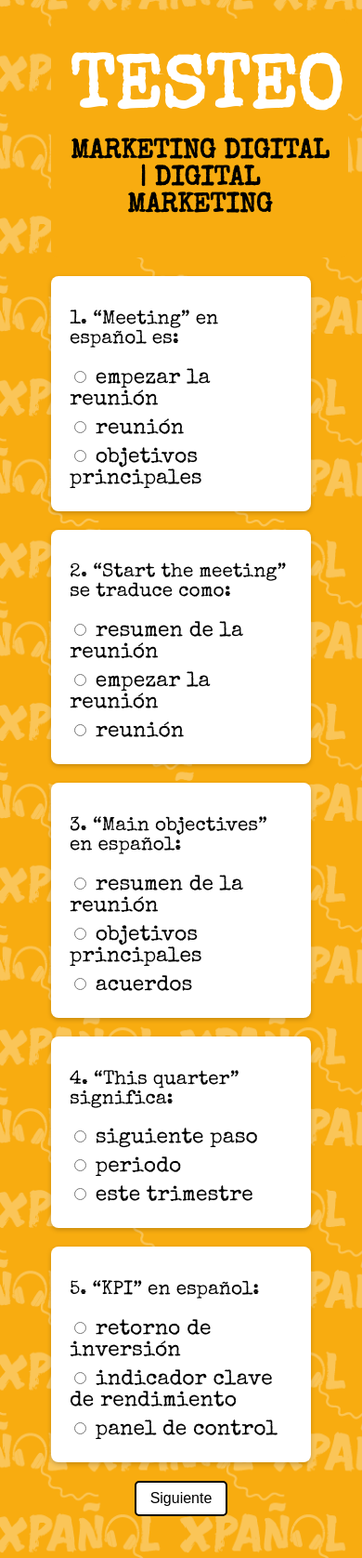
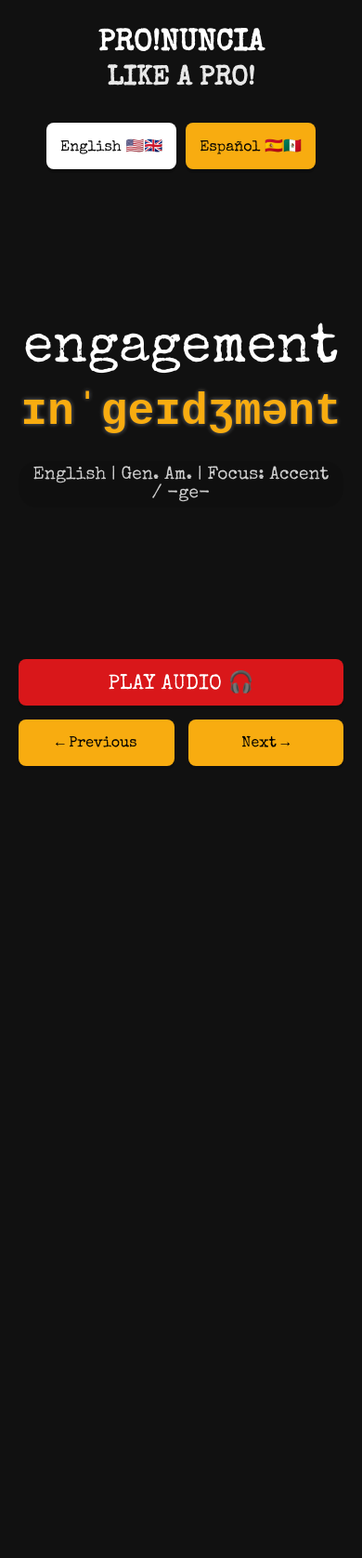
Before and after one commit to xpanol/PRONUNCIALIKEAPRO, a plain HTML site: page index.html in a window 390 px wide. Shown: the whole page at 93% size. After the commit the page ends 844 px from the top, so only its background shows below. Drawn offline with nearby package versions, Linux system fonts and the light colour scheme.

Commit message:
Actualizar index.html

```diff
--- a/index.html
+++ b/index.html
@@ -1,329 +1,415 @@
 <!DOCTYPE html>
-<html lang="es">
+<html lang="en">
 <head>
 <meta charset="UTF-8">
-<title>TESTEO - MARKETING DIGITAL | DIGITAL MARKETING</title>
-<link href="https://fonts.googleapis.com/css2?family=Special+Elite&display=swap" rel="stylesheet">
+<meta name="viewport" content="width=device-width, initial-scale=1.0">
+<title>PRO!NUNCIA LIKE A PRO!</title>
+<link href="https://fonts.googleapis.com/css?family=Special+Elite&display=swap" rel="stylesheet">
 <style>
-/* Cała strona */
-body {
-  font-family: 'Special Elite', cursive;
-  padding: 20px;
-  margin:0;
-  background: #f8ac10;
-  color: #000;
-  display: flex;
-  justify-content: center;
-  position: relative;
-  overflow: hidden;
+/* --- BASE STYLES --- */
+:root {
+    --bg-english: #111;
+    --text-english: white;
+    --accent-english: #F8AC10;
+    --bg-spanish: #F8AC10;
+    --text-spanish: black;
+    --accent-spanish: #D9171A;
 }
 
-/* Pseudo-element dla wzoru */
-body::before {
-  content:'';
-  position: absolute;
-  top:0; left:0;
-  width:100%; height:100%;
-  background: url('XPANOL_SEAMLESS.png') repeat;
-  background-size: 200px; /* wielkość wzoru */
-  opacity: 0.3; /* tu zmieniasz przezroczystość */
-  pointer-events: none; /* nie blokuje kliknięć */
-  z-index:0;
+body {
+    font-family: 'Special Elite', monospace;
+    background-color: var(--bg-english);
+    color: var(--text-english);
+    display: flex;
+    flex-direction: column;
+    justify-content: center;
+    align-items: center;
+    min-height: 100vh;
+    margin: 0;
+    padding: 20px;
+    box-sizing: border-box;
+    text-align: center;
+    transition: background-color 0.5s ease, color 0.5s ease;
+    overflow-x: hidden;
 }
 
-/* Kontener quizu */
-#quiz-wrapper {
-  width: 80%;
-  max-width: 900px;
-  position: relative;
-  z-index:1; /* nad wzorem */
+body.english { background-color: var(--bg-english); color: var(--text-english); }
+body.spanish { background-color: var(--bg-spanish); color: var(--text-spanish); }
+
+h1 {
+    margin: 10px 0 30px 0;
+    font-size: clamp(2rem, 5vw, 2.8em);
+    line-height: 1.1;
+    color: inherit;
+}
+h1 span {
+    display: block;
+    font-size: 0.9em;
+    margin-top: 5px;
+    opacity: 0.9;
 }
 
-/* Duży prostokąt nagłówka */
-#header-box {
-  width: 100%;
-  background-color: #f8ac10; /* nasz żółty */
-  padding: 40px 20px;
-  text-align: center;
-  border-radius: 8px;
-  margin-bottom: 20px;
+/* --- MENU & NAVIGATION --- */
+.language-switcher {
+    margin-bottom: 30px;
+    position: relative;
+    z-index: 100;
+    display: flex;
+    justify-content: center;
+    gap: 10px;
 }
 
-#header-box h1 {
-  font-size: 80px;
-  color: #fff;
-  margin: 0 0 10px 0;
+.lang-group { position: relative; }
+
+.main-lang-btn {
+    background-color: black;
+    color: white;
+    /* ZMIANA: Usunięcie obramowania */
+    border: none;
+    padding: 10px 15px;
+    font-size: 1.1em;
+    cursor: pointer;
+    font-family: 'Special Elite', monospace;
+    border-radius: 8px;
+    box-shadow: 0 4px 0 rgba(0,0,0,0.2);
+    transition: all 0.2s ease;
+    height: 55px;
+    min-width: 140px;
+    display: flex;
+    align-items: center;
+    justify-content: center;
 }
 
-#header-box h2 {
-  font-size: 1.8em;
-  color: #000;
-  margin: 0;
+.main-lang-btn:active { transform: translateY(2px); box-shadow: 0 2px 0 rgba(0,0,0,0.2); }
+
+/* Usunięcie koloru obramowania, teraz zmieniany będzie tylko kolor tła/tekstu */
+#englishSectionButton.active, #englishSectionButton:hover { background-color: white; color: black; }
+#spanishSectionButton { background-color: var(--accent-english); color: black; }
+#spanishSectionButton.active, #spanishSectionButton:hover { background-color: var(--accent-spanish); color: white; }
+
+.dialect-menu {
+    display: none;
+    position: absolute;
+    top: 110%;
+    left: 0;
+    width: 100%;
+    background-color: white;
+    /* Obramowanie menu zostaje */
+    border: 2px solid black;
+    border-radius: 8px;
+    overflow: hidden;
+    box-shadow: 0 5px 15px rgba(0,0,0,0.3);
+    flex-direction: column;
+    z-index: 101;
+}
+.dialect-menu.show { display: flex; animation: fadeIn 0.2s ease; }
+
+.dialect-menu button {
+    width: 100%;
+    font-family: inherit;
+    font-size: 1em;
+    /* ZMIANA: Usunięcie obramowania */
+    border: none;
+    border-bottom: 1px solid #eee;
+    padding: 12px;
+    cursor: pointer;
+    background-color: white;
+    color: black;
+    transition: background 0.2s;
+}
+.dialect-menu button:hover { background-color: #f0f0f0; font-weight: bold; }
+
+/* --- FLASHCARD AREA --- */
+.flashcard {
+    display: flex;
+    flex-direction: column;
+    align-items: center;
+    justify-content: center;
+    flex-grow: 1;
+    margin-bottom: 30px;
+    width: 100%;
 }
 
-/* Pytania */
-.question {
-  margin-bottom:20px;
-  padding:15px 20px;
-  background:#fff;
-  border-radius:8px;
-  box-shadow:0 2px 5px rgba(0,0,0,0.2);
-  font-size:1.3em;
-}
-.options label {
-  display:block;
-  margin:8px 0;
-  cursor:pointer;
-  font-size:1.1em;
-  color:#000;
-}
-input[type="radio"] {
-  accent-color: #f8ac10;
-}
-.feedback {
-  margin-top:8px;
-  font-weight:bold;
-  font-size:1.1em;
-}
-.correct { color: green; }
-.wrong { color: red; }
-
-#resultado {
-  margin-top:25px;
-  font-weight:bold;
-  font-size:1.5em;
-  text-align:center;
-}
-#pagination {
-  text-align:center;
-  margin-top:20px;
-}
-button {
-  background:#fff;
-  border:2px solid #000;
-  border-radius:5px;
-  padding:8px 15px;
-  font-size:1em;
-  cursor:pointer;
-  margin: 0 5px;
+#currentWord {
+    font-size: clamp(3.5rem, 15vw, 10em);
+    margin: 0 0 10px 0;
+    line-height: 1.1;
+    word-break: break-word;
 }
 
-/* Modale */
-.modal {
-  display:none;
-  position:fixed;
-  z-index:9999;
-  left:0; top:0;
-  width:100%; height:100%;
-  background-color:rgba(0,0,0,0.7);
-  justify-content:center;
-  align-items:center;
+#phoneticTranscription {
+    font-size: clamp(3rem, 10vw, 7em);
+    margin: 0 0 20px 0;
+    font-family: 'Courier New', monospace;
+    line-height: 1;
+    min-height: 1.2em;
+    font-weight: bold;
 }
-.modal-content {
-  background:#fff;
-  padding:40px 60px;
-  border-radius:10px;
-  text-align:center;
-  max-width:600px;
-  animation:bounceIn 1s forwards;
+
+#contextInfo {
+    font-size: 1.2em;
+    opacity: 0.8;
+    background: rgba(0,0,0,0.1);
+    padding: 5px 15px;
+    border-radius: 20px;
 }
-.modal h1 {
-  font-size:3em;
-  margin-bottom:20px;
+
+/* --- CONTROLS --- */
+.button-group {
+    display: flex;
+    flex-direction: column;
+    align-items: center;
+    width: 100%;
+    max-width: 400px;
 }
-#modal-success h1 {
-  color: #f8ac10;
+
+.navigation-row {
+    display: flex;
+    justify-content: space-between;
+    width: 100%;
+    gap: 15px;
 }
-.modal p {
-  font-size:1.5em;
+
+.control-btn {
+    font-size: 1.2em;
+    font-family: 'Special Elite', monospace;
+    cursor: pointer;
+    transition: all 0.2s ease;
+    border-radius: 8px;
+    /* ZMIANA: Usunięcie domyślnego obramowania */
+    border: none;
+    box-shadow: 0 4px 0 rgba(0,0,0,0.2);
+    height: 60px;
+    display: flex;
+    align-items: center;
+    justify-content: center;
 }
-@keyframes bounceIn {
-  0%{transform:scale(0.5);opacity:0;}
-  60%{transform:scale(1.2);opacity:1;}
-  100%{transform:scale(1);opacity:1;}
+.control-btn:active { transform: translateY(2px); box-shadow: 0 2px 0 rgba(0,0,0,0.2); }
+
+#playAudioButton {
+    width: 100%;
+    font-size: 1.4em;
+    background-color: var(--accent-spanish);
+    color: white;
+    margin-bottom: 15px;
+    /* ZMIANA: Usunięcie obramowania */
+    border: none;
+}
+#playAudioButton:hover { background-color: white; color: black; }
+
+.nav-btn { width: 48%; }
+/* Usunięcie obramowania z nav-btn i usunięcie zbędnych reguł border-color z hover/active */
+body.english .nav-btn { background-color: var(--accent-english); color: black; }
+body.english .nav-btn:hover { background-color: white; }
+body.spanish .nav-btn { background-color: black; color: white; }
+body.spanish .nav-btn:hover { background-color: white; color: black; }
+
+@keyframes fadeIn {
+    from { opacity: 0; transform: translateY(-10px); }
+    to { opacity: 1; transform: translateY(0); }
+}
+
+@media (max-width: 600px) {
+    .language-switcher { flex-direction: row; flex-wrap: wrap; }
+    .main-lang-btn { font-size: 1em; height: 50px; min-width: 120px; }
+    .control-btn { height: 50px; font-size: 1em; }
 }
 </style>
 </head>
-<body>
+<body class="english">
 
-<div id="quiz-wrapper">
+    <h1>PRO!NUNCIA<br><span>LIKE A PRO!</span></h1>
 
-  <div id="header-box">
-    <h1>TESTEO</h1>
-    <h2>MARKETING DIGITAL | DIGITAL MARKETING</h2>
-  </div>
+    <div class="language-switcher">
+        <div class="lang-group">
+            <button id="englishSectionButton" class="main-lang-btn active">English 🇺🇸🇬🇧</button>
+            <div id="englishMenu" class="dialect-menu">
+                <button data-dialect="1">🇺🇸 Gen. Am.</button>
+                <button data-dialect="2">🇬🇧 UK-RP</button>
+            </div>
+        </div>
 
-  <div id="quiz-container"></div>
-  <div id="pagination"></div>
-  <div id="resultado"></div>
-</div>
+        <div class="lang-group">
+            <button id="spanishSectionButton" class="main-lang-btn">Español 🇪🇸🇲🇽</button>
+            <div id="spanishMenu" class="dialect-menu">
+                <button data-dialect="1">🇪🇸 Castilian</button>
+                <button data-dialect="2">🇲🇽 Lat. Am.</button>
+            </div>
+        </div>
+    </div>
 
-<!-- Modale -->
-<div id="modal-success" class="modal">
-  <div class="modal-content">
-    <h1>¡ENHORABUENA!</h1>
-    <p>LO HAS CONSEGUIDO :)</p>
-  </div>
-</div>
+    <div class="flashcard">
+        <div id="currentWord">Loading...</div>
+        <div id="phoneticTranscription"></div>
+        <div id="contextInfo"></div>
+    </div>
 
-<div id="modal-try" class="modal">
-  <div class="modal-content">
-    <h1>¡INTÉNTALO DE NUEVO!</h1>
-    <p>No lograste todas las respuestas correctas :)</p>
-  </div>
-</div>
+    <div class="button-group">
+        <button id="playAudioButton" class="control-btn" title="Press Spacebar">PLAY AUDIO 🎧</button>
+        <div class="navigation-row">
+            <button id="prevButton" class="control-btn nav-btn" title="Left Arrow">← Previous</button>
+            <button id="nextButton" class="control-btn nav-btn" title="Right Arrow">Next →</button>
+        </div>
+    </div>
 
 <script>
-// Quiz data
-const quizData = [
-{question:'“Meeting” en español es:', options:['reunión','empezar la reunión','objetivos principales'], answer:'reunión'},
-{question:'“Start the meeting” se traduce como:', options:['resumen de la reunión','empezar la reunión','reunión'], answer:'empezar la reunión'},
-{question:'“Main objectives” en español:', options:['resumen de la reunión','objetivos principales','acuerdos'], answer:'objetivos principales'},
-{question:'“This quarter” significa:', options:['siguiente paso','este trimestre','periodo'], answer:'este trimestre'},
-{question:'“KPI” en español:', options:['indicador clave de rendimiento','retorno de inversión','panel de control'], answer:'indicador clave de rendimiento'},
-{question:'“Return on Investment” se traduce como:', options:['retorno de inversión','propuesta de campaña basada en tendencias externas','presupuesto aprobado por el equipo'], answer:'retorno de inversión'},
-{question:'“Digital campaign” en español:', options:['campaña digital','estrategia de contenidos','gráfico'], answer:'campaña digital'},
-{question:'“Present results” significa:', options:['presentar resultados','coordinar con el equipo antes de finalizar','revisar juntos todos los documentos'], answer:'presentar resultados'},
-{question:'“Chart” se traduce como:', options:['gráfico','panel de control','avance del proyecto'], answer:'gráfico'},
-{question:'“Increase in engagement” en español:', options:['aumento del engagement','medir únicamente likes y shares sin contexto','alcanzar mayor número de seguidores irrelevantes'], answer:'aumento del engagement'},
-{question:'“Content strategy” se traduce como:', options:['estrategia de contenidos','equipo de diseño','propuesta de contenidos sin relación con marca'], answer:'estrategia de contenidos'},
-{question:'“Updates” significa:', options:['novedades','acuerdos','resumen de la reunión'], answer:'novedades'},
-{question:'“Design team” en español:', options:['equipo de diseño','coordinador general del presupuesto','responsables de recursos humanos'], answer:'equipo de diseño'},
-{question:'“Meeting summary” se traduce como:', options:['resumen de la reunión','objetivos principales','acuerdos'], answer:'resumen de la reunión'},
-{question:'“Agreements” en español:', options:['acuerdos','resumen de la reunión','siguiente paso'], answer:'acuerdos'},
-{question:'“Set priorities” significa:', options:['establecer prioridades','optimizar recursos sin plan','coordinar con el equipo'], answer:'establecer prioridades'},
-{question:'“Tasks according to impact and urgency” se traduce como:', options:['tareas según impacto y urgencia','realizar tareas sin análisis previo','hacer cambios irrelevantes'], answer:'tareas según impacto y urgencia'},
-{question:'“Project status” en español:', options:['avance detallado de las tareas completadas hasta el momento','estado del proyecto','lista de indicadores secundarios'], answer:'estado del proyecto'},
-{question:'“Dashboard” significa:', options:['panel de control','resumen visual de métricas irrelevantes','lista de reuniones pasadas'], answer:'panel de control'},
-{question:'“Coordinate with the team” se traduce como:', options:['coordinar con el equipo','tomar decyzje bez konsensusu','establecer prioridades individualmente'], answer:'coordinar con el equipo'},
-{question:'“Next step” en español:', options:['siguiente paso','optimizar','decidir más tarde'], answer:'siguiente paso'},
-{question:'“Process” significa:', options:['proceso','avance del proyecto','cambios menores sin impacto'], answer:'proceso'},
-{question:'“Optimize” se traduce como:', options:['optimizar','ajustar elementos sin importancia','decidir sin base'], answer:'optimizar'},
-{question:'“Project progress” en español:', options:['seguimiento detallado de las tareas completadas hasta el momento','avance del proyecto','resumen de reuniones anteriores'], answer:'avance del proyecto'},
-{question:'“Changes / Modifications” se traduce como:', options:['cambios / modificaciones','tomar decisiones estratégicas sobre el presupuesto','implementar ajustes menores sin afectar el objetivo general'], answer:'cambios / modificaciones'},
-{question:'“Analyze the competition” significa:', options:['analizar la competencia','preparar un informe de actividades no relacionadas','realizar un resumen de objetivos internos'], answer:'analizar la competencia'},
-{question:'“A/B testing” en español:', options:['prueba de dos versiones de un elemento para comparar resultados','análisis de la competencia en redes sociales','propuesta de campaña creativa'], answer:'prueba de dos versiones de un elemento para comparar resultados'},
-{question:'“Ad performance” se traduce como:', options:['rendimiento de los anuncios','contenido alineado con objetivos externos','estrategia de marketing sin relación con objetivos'], answer:'rendimiento de los anuncios'},
-{question:'“Content aligned with brand objectives” significa:', options:['contenido alineado con los objetivos de marca','diseño de materiales promocionales basados en tendencias externas','creación de contenido sin relación directa con la identidad de la marca'], answer:'contenido alineado con los objetivos de marca'},
-{question:'“Creative approach” en español:', options:['enfoque creativo','atraer a la audiencia','desarrollar materiales sin alineación con la marca'], answer:'enfoque creativo'}
+// --- DATA ---
+const ALL_WORDS_DATA = [
+    { word:"objetivos", lang:"ES", ipa:"oβxeˈtiβos", difficulty:"J / V" },
+    { word:"trimestre", lang:"ES", ipa:"tɾiˈmestɾe", difficulty:"TR / R" },
+    { word:"diseño", lang:"ES", ipa:"diˈseɲo", difficulty:"Ñ" },
+    { word:"campaña", lang:"ES", ipa:"kamˈpaɲa", difficulty:"Ñ" },
+    { word:"propuesta", lang:"ES", ipa:"pɾoˈpwesta", difficulty:"PR / UE" },
+    { word:"aclarar", lang:"ES", ipa:"aklaˈɾaɾ", difficulty:"R" },
+    { word:"reunión", lang:"ES", ipa:"re.uˈnjon", difficulty:"Accent / Hiato" },
+    { word:"coordinar", lang:"ES", ipa:"ko.oɾðiˈnaɾ", difficulty:"Hiato O.O" },
+    { word:"desarrollo", lang:"ES", ipa:"desaˈroʎo", difficulty:"RR / LL" },
+    { word:"éxito", lang:"ES", ipa:"ˈeθsito", ipa2:"ˈesito", difficulty:"X ([θs]/[s])" },
+    { word:"engagement", lang:"EN", ipa:"ɪnˈɡeɪdʒmənt", difficulty:"Accent / -ge-" },
+    { word:"quarter", lang:"EN", ipa:"ˈkwɔːrtər", ipa2:"ˈkwɔːtə", difficulty:"R (Am/UK)" },
+    { word:"schedule", lang:"EN", ipa:"ˈskedʒuːl", ipa2:"ˈʃedjuːl", difficulty:"Dialect Differences" },
+    { word:"objective", lang:"EN", ipa:"əbˈdʒektɪv", difficulty:"Accent / Schwa [ə]" },
+    { word:"priorities", lang:"EN", ipa:"praɪˈɔːrɪtiz", ipa2:"praɪˈɒrɪtɪz", difficulty:"Vowels / Accent" },
+    { word:"thoroughly", lang:"EN", ipa:"ˈθʌrəli", difficulty:"TH / Silent GH" },
+    { word:"hierarchy", lang:"EN", ipa:"ˈhaɪəˌrɑːrki", difficulty:"CH ([k]) / Accent" },
+    { word:"measure", lang:"EN", ipa:"ˈmeʒər", difficulty:"[ʒ] (soft G)" }
 ];
 
-const questionsPerPage = 5;
-let currentPage = 0;
-const answersState = Array(quizData.length).fill(null);
+// --- STATE ---
+let currentLanguage = "EN";
+let filteredWords = [];
+let currentIndex = 0;
+let selectedDialect = "1";
 
-function shuffleArray(arr){
-  let array = arr.slice();
-  for(let i=array.length-1;i>0;i--){
-    const j=Math.floor(Math.random()*(i+1));
-    [array[i],array[j]]=[array[j],array[i]];
-  }
-  return array;
+// --- DOM ELEMENTS ---
+const elements = {
+    word: document.getElementById('currentWord'),
+    phonetic: document.getElementById('phoneticTranscription'),
+    context: document.getElementById('contextInfo'),
+    btnPlay: document.getElementById('playAudioButton'),
+    btnNext: document.getElementById('nextButton'),
+    btnPrev: document.getElementById('prevButton'),
+    btnEng: document.getElementById('englishSectionButton'),
+    btnEsp: document.getElementById('spanishSectionButton')
+};
+
+// --- INITIALIZATION ---
+function init() {
+    updateSection("EN", "1");
+    setupEventListeners();
 }
 
-function renderPage(){
-  const container = document.getElementById('quiz-container');
-  container.innerHTML='';
-  const start = currentPage * questionsPerPage;
-  const end = start + questionsPerPage;
-  const pageData = quizData.slice(start,end);
+// --- CORE FUNCTIONS ---
+function updateSection(lang, dialect) {
+    currentLanguage = lang;
+    selectedDialect = dialect;
 
-  pageData.forEach((item,index)=>{
-    const globalIndex = start + index;
-    const shuffledOptions = shuffleArray(item.options);
-    const div = document.createElement('div');
-    div.className='question';
-    div.innerHTML=`<p>${globalIndex+1}. ${item.question}</p>
-      <div class="options">
-      ${shuffledOptions.map(opt=>`<label><input type="radio" name="q${globalIndex}" value="${opt}" ${answersState[globalIndex]===opt?'checked':''}> ${opt}</label>`).join('')}
-      </div>
-      <div class="feedback" id="fb-q${globalIndex}"></div>`;
-    container.appendChild(div);
+    filteredWords = ALL_WORDS_DATA.filter(w => w.lang === lang);
+    currentIndex = 0;
 
-    const inputs = div.querySelectorAll('input[type="radio"]');
-    inputs.forEach(input=>{
-      input.addEventListener('change',()=>{
-        answersState[globalIndex] = input.value;
-        const feedback = document.getElementById('fb-q'+globalIndex);
-        if(input.value===quizData[globalIndex].answer){
-          feedback.textContent='✅ Correcto!';
-          feedback.className='feedback correct';
-        } else {
-          feedback.textContent='❌ Incorrecto!';
-          feedback.className='feedback wrong';
-        }
-      });
-    });
-  });
-
-  renderPagination();
+    document.body.className = lang === "EN" ? "english" : "spanish";
+    elements.btnEng.classList.toggle('active', lang === "EN");
+    elements.btnEsp.classList.toggle('active', lang === "ES");
+    closeAllMenus();
+    displayWord(currentIndex);
 }
 
-function renderPagination(){
-  const pagination = document.getElementById('pagination');
-  pagination.innerHTML='';
+function displayWord(index) {
+    if (!filteredWords.length) return;
+    const data = filteredWords[index];
 
-  if(currentPage > 0){
-    const prevBtn=document.createElement('button');
-    prevBtn.textContent='Anterior';
-    prevBtn.addEventListener('click',()=>{
-      currentPage--;
-      renderPage();
-    });
-    pagination.appendChild(prevBtn);
-  }
+    elements.word.style.opacity = 0;
+    setTimeout(() => {
+        elements.word.textContent = data.word;
+        const showSecondIPA = (selectedDialect === "2" && data.ipa2);
 
-  if((currentPage+1)*questionsPerPage < quizData.length){
-    const nextBtn=document.createElement('button');
-    nextBtn.textContent='Siguiente';
-    nextBtn.addEventListener('click',()=>{
-      currentPage++;
-      renderPage();
-    });
-    pagination.appendChild(nextBtn);
-  } else {
-    const finishBtn=document.createElement('button');
-    finishBtn.textContent='Finalizar';
-    finishBtn.addEventListener('click', checkFinalScore);
-    pagination.appendChild(finishBtn);
-  }
+        elements.phonetic.textContent = showSecondIPA ? data.ipa2 : data.ipa;
+
+        // --- LOGIKA WIDOCZNOŚCI ---
+        if (currentLanguage === "EN") {
+            // Ciemne tło: Żółty tekst z subtelnym białym cieniem (glow)
+            elements.phonetic.style.color = "#F8AC10";
+            elements.phonetic.style.textShadow = "0 0 5px rgba(255, 255, 255, 0.4)";
+        } else {
+            // Jasne tło (Hiszpański): Biały tekst z DELIKATNYM czarnym cieniem
+            elements.phonetic.style.color = "white";
+            elements.phonetic.style.textShadow = "2px 2px 4px rgba(0, 0, 0, 0.7)";
+        }
+        // ------------------------------------
+
+        const langName = currentLanguage === "EN" ? "English" : "Español";
+        const dialectName = currentLanguage === "EN"
+            ? (selectedDialect === "1" ? "Gen. Am." : "UK-RP")
+            : (selectedDialect === "1" ? "Castilian" : "Lat. Am.");
+
+        elements.context.textContent = `${langName} | ${dialectName} ${data.difficulty ? "| Focus: " + data.difficulty : ""}`;
+        elements.word.style.opacity = 1;
+    }, 150);
 }
 
-function checkFinalScore(){
-  if(answersState.includes(null)){
-    alert('Debes responder todas las preguntas antes de finalizar.');
-    return;
-  }
-  let score = answersState.filter((ans,i)=>ans===quizData[i].answer).length;
-  document.getElementById('resultado').textContent=`Puntuación: ${score} / ${quizData.length}`;
+function playAudio() {
+    const data = filteredWords[currentIndex];
+    const baseName = data.word.toLowerCase()
+        .replace(/ /g,'_')
+        .normalize("NFD").replace(/[\u0300-\u036f]/g,"");
 
-  const modalSuccess=document.getElementById('modal-success');
-  const modalTry=document.getElementById('modal-try');
+    const audioPath = data.ipa2 ? `audio/${baseName}_${selectedDialect}.mp3` : `audio/${baseName}.mp3`;
 
-  if(score===quizData.length){
-    modalSuccess.style.display='flex';
-  } else {
-    modalTry.style.display='flex';
-  }
+    const audio = new Audio(audioPath);
+    audio.play().catch(e => {
+        console.error("Audio error:", e);
+    });
 }
 
-document.getElementById('modal-success').addEventListener('click',()=>{
-  document.getElementById('modal-success').style.display='none';
-});
-document.getElementById('modal-try').addEventListener('click',()=>{
-  document.getElementById('modal-try').style.display='none';
-  resetQuiz();
-});
-
-function resetQuiz(){
-  for(let i=0;i<answersState.length;i++) answersState[i]=null;
-  document.getElementById('resultado').textContent='';
-  currentPage=0;
-  renderPage();
-  window.scrollTo({ top: 0, behavior: 'smooth' });
+function nextWord() {
+    currentIndex = (currentIndex + 1) % filteredWords.length;
+    displayWord(currentIndex);
 }
 
-renderPage();
+function prevWord() {
+    currentIndex = (currentIndex - 1 + filteredWords.length) % filteredWords.length;
+    displayWord(currentIndex);
+}
+
+function toggleMenu(menuId, event) {
+    event.stopPropagation();
+    const menu = document.getElementById(menuId);
+    const isVisible = menu.classList.contains('show');
+    closeAllMenus();
+    if (!isVisible) menu.classList.add('show');
+}
+
+function closeAllMenus() {
+    document.querySelectorAll('.dialect-menu').forEach(el => el.classList.remove('show'));
+}
+
+function setupEventListeners() {
+    elements.btnEng.onclick = (e) => toggleMenu('englishMenu', e);
+    elements.btnEsp.onclick = (e) => toggleMenu('spanishMenu', e);
+    elements.btnNext.onclick = nextWord;
+    elements.btnPrev.onclick = prevWord;
+    elements.btnPlay.onclick = playAudio;
+
+    document.querySelectorAll('#englishMenu button').forEach(btn => {
+        btn.onclick = () => updateSection("EN", btn.dataset.dialect);
+    });
+    document.querySelectorAll('#spanishMenu button').forEach(btn => {
+        btn.onclick = () => updateSection("ES", btn.dataset.dialect);
+    });
+
+    window.onclick = () => closeAllMenus();
+
+    document.addEventListener('keydown', (e) => {
+        if (e.key === "ArrowRight") nextWord();
+        if (e.key === "ArrowLeft") prevWord();
+        if (e.key === " " || e.key === "Enter") {
+            e.preventDefault();
+            playAudio();
+        }
+    });
+}
+
+init();
 </script>
 </body>
 </html>
```
